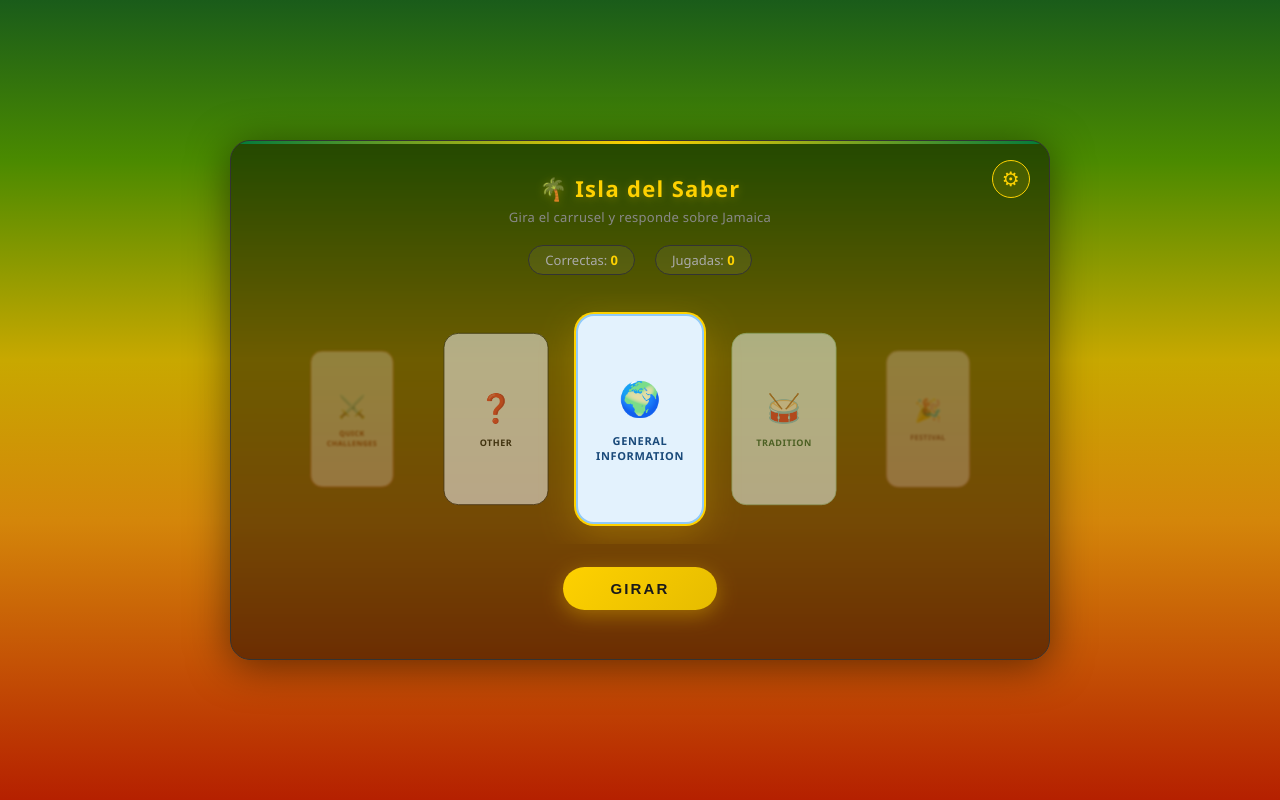
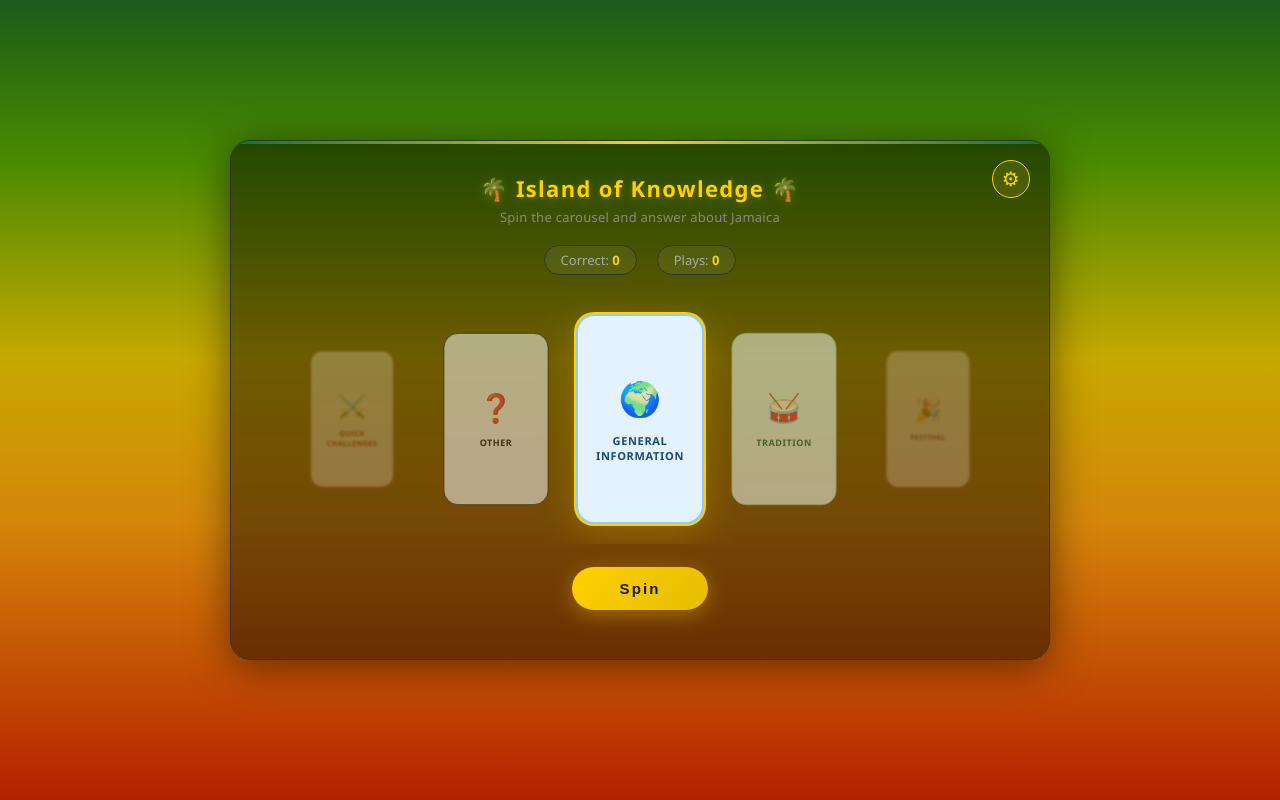
Before and after one commit to Ingeniero-Oscar-V/Isla-del-saber, a plain HTML site: page index.html in a window 1280 px wide. Drawn offline with Linux system fonts and the light colour scheme.

Commit message:
Update index.html changes the Language UI

```diff
--- a/index.html
+++ b/index.html
@@ -3,7 +3,7 @@
 <head>
   <meta charset="UTF-8" />
   <meta name="viewport" content="width=device-width, initial-scale=1.0" />
-  <title>Isla del Saber</title>
+  <title>Island of Knowledge</title>
   <link rel="stylesheet" href="Juego Jamaica/styles.css" />
 </head>
 <body>
@@ -13,20 +13,20 @@
     <button id="gear-btn" aria-label="Configuración">&#9881;</button>
 
     <div id="header">
-      <h1>🌴 Isla del Saber</h1>
-      <p>Gira el carrusel y responde sobre Jamaica</p>
+      <h1>🌴 Island of Knowledge 🌴</h1>
+      <p>Spin the carousel and answer about Jamaica</p>
     </div>
 
     <div id="score-area">
-      <div class="score-pill">Correctas: <span id="score-correct">0</span></div>
-      <div class="score-pill">Jugadas: <span id="score-total">0</span></div>
+      <div class="score-pill">Correct: <span id="score-correct">0</span></div>
+      <div class="score-pill">Plays: <span id="score-total">0</span></div>
     </div>
 
     <div id="carousel-wrapper">
       <div id="carousel-track"></div>
     </div>
 
-    <button id="spin-btn">GIRAR</button>
+    <button id="spin-btn">Spin</button>
 
   </div>
 
```
